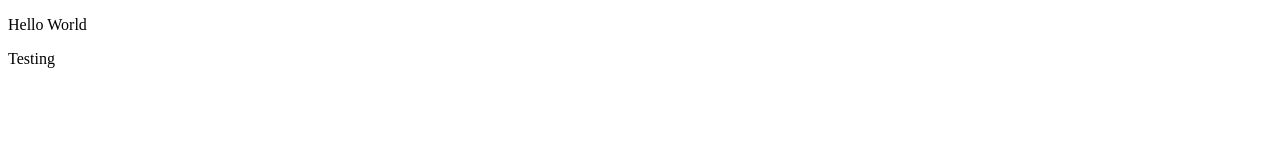
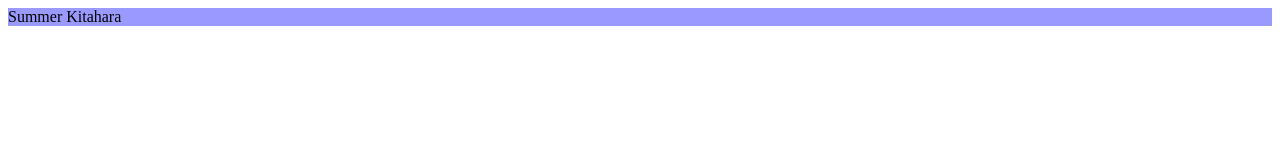
Before and after one commit to sumkit/sumkit.github.io, a plain HTML site: page index.html in a window 1280 px wide. Drawn offline with Linux system fonts and the light colour scheme.

```diff
--- a/index.html
+++ b/index.html
@@ -1,10 +1,11 @@
 <!DOCTYPE html>
 <html>
 <head>
+	<link rel="stylesheet" type="text/css" href="style.css">
 	<title>Summer Kitahara</title>
 </head>
 <body>
-	<p>Hello World</p>
-	<p>Testing</p>
+	<div class="name">Summer Kitahara</div>
+
 </body>
 </html>
--- /dev/null
+++ b/style.css
@@ -0,0 +1,3 @@
+.name {
+	background-color: #9999ff;
+}
```
